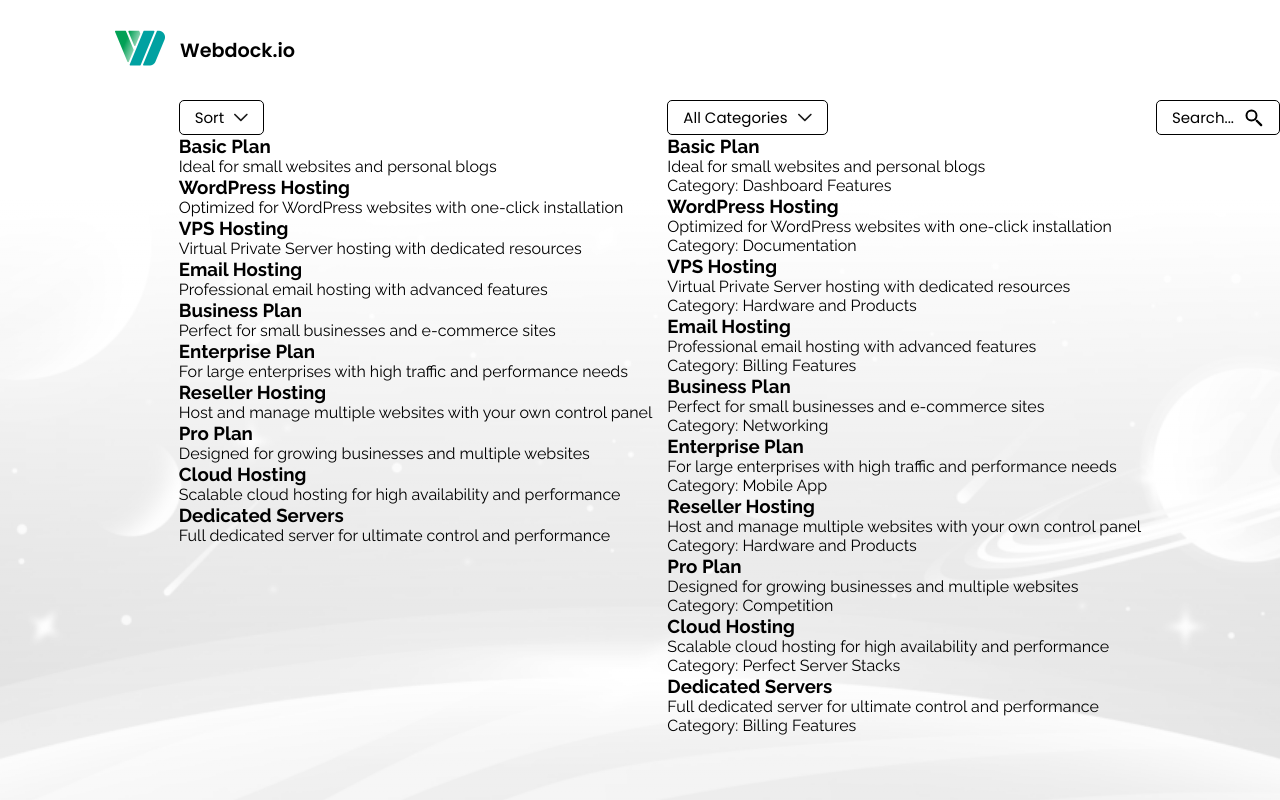
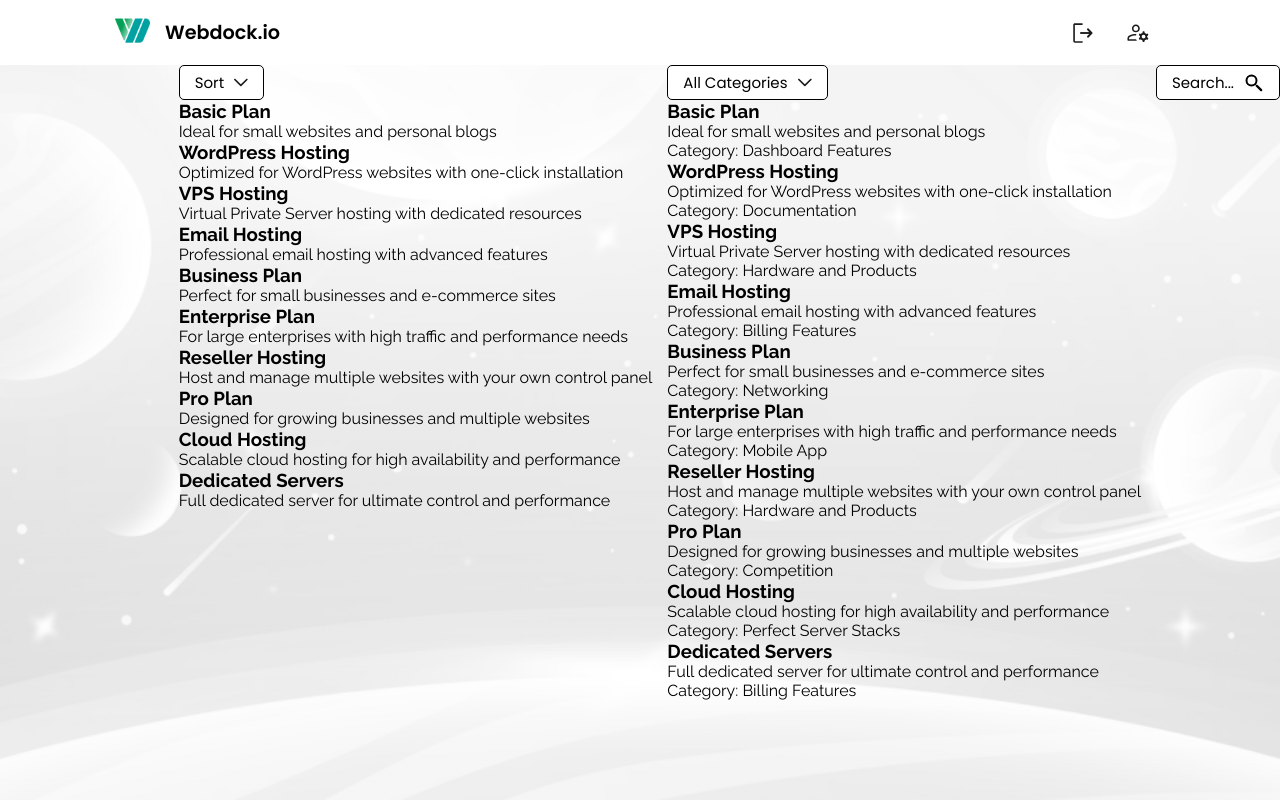
Before and after one commit to soklope/webdock, a React (Vite) app in the folder webdock-app/: page /sort in a window 1280 px wide. Built offline with nearby package versions, Linux system fonts and the light colour scheme.

Commit message:
Adjusted nav styling

```diff
--- a/webdock-app/src/components/RoadmapContainer/RoadmapContainer.scss
+++ b/webdock-app/src/components/RoadmapContainer/RoadmapContainer.scss
@@ -46,7 +46,6 @@
 
     &__tooltip {
         background-color: white;
-        position: relative;
         width: 100%;
         cursor: pointer;
         font-weight: 600;
@@ -55,9 +54,9 @@
         gap: 10px;
         align-items: center;
         box-shadow: 4px 4px 10px 0px rgba(0, 0, 0, 0.10);
-        padding: 15px;
         overflow: hidden;
         border-radius: 5px;
+        padding-left: 15px;
     }
 
     &__dropdown-icon {
@@ -73,8 +72,6 @@
     }
 
     &__color-indicator {
-        position: absolute;
-        right: 0;
         width: 4px;
         height: 100%;
         background-color: black;
--- a/webdock-app/src/global-styling/Global.scss
+++ b/webdock-app/src/global-styling/Global.scss
@@ -24,7 +24,7 @@ main {
     &__image {
         width: 100vw;
         height: 100vh;
-        background: linear-gradient(to bottom, #ffffff 25%, #ffffff00);
+        background: linear-gradient(to bottom, #ffffffb3 25%, #ffffff00);
         background-attachment: fixed; // Create a vertical gradient background.
     }
 }
--- a/webdock-app/src/layout/navigation/Navigation.jsx
+++ b/webdock-app/src/layout/navigation/Navigation.jsx
@@ -28,33 +28,15 @@ export default function Navigation() {
           <div className="navigation-logo__company-name">Webdock.io</div>
         </div>
 
-        {/* <ul className="menu-items">
+        <ul className="menu-items">
           <li>
-            <Link to="/roadmap">
-              <img src={roadmap_icon} alt="roadmap icon" />
-              Roadmap
-            </Link>
+            <Link className="menu-items__log-out" to="/" />
           </li>
 
           <li>
-            <Link to="/feature-request">
-              <img src={feature_icon} alt="feature icon" />
-              Feature Request
-            </Link>
+            <Link className="menu-items__profile" to="/" />
           </li>
-
-          <li>
-            <Link to="/search">
-              <img src={search_icon} alt="search icon" />
-              Search
-            </Link>
-          </li>
-
-          <li>
-            <img src={placeholderProfilePic} alt="username icon" className="navigation-profile-pic" />
-            <p>user_name</p>
-          </li>
-        </ul> */}
+        </ul>
 
         <div className="burger-menu-icon">
           {/* Hamburger menu icon */}
@@ -73,15 +55,21 @@ export default function Navigation() {
             {/* Dropdown menu */}
             <div className="nav-dropdown-menu">
               <ul className="nav-dropdown-menu__items">
+
                 <li>
-                  {/* User profile picture and username in the dropdown */}
-                  <img
-                    src={placeholderProfilePic}
-                    alt="username icon"
-                    className="navigation-profile-pic"
-                  />
-                  <p>user_name</p>
+                  <Link className="nav-dropdown-menu__items__flex" to="/">
+                    <p>Log Out</p>
+                    <span className="menu-items__log-out"></span>
+                  </Link>
                 </li>
+
+                <li>
+                  <Link className="nav-dropdown-menu__items__flex" to="/">
+                    <p>Profile</p>
+                    <span className="menu-items__profile"></span>
+                  </Link>
+                </li>
+
               </ul>
             </div>
           </>
--- a/webdock-app/src/layout/navigation/Navigation.scss
+++ b/webdock-app/src/layout/navigation/Navigation.scss
@@ -1,6 +1,8 @@
 @use "../../global-styling/Variables.scss" as v;
+@use "../../global-styling/mixins" as mix;
 
 nav {
+  background-color: white;
   position: sticky;
   height: 70px;
   width: 100%;
@@ -10,31 +12,64 @@ nav {
   align-items: center;
 
   @media screen and (min-width: v.$desktop-screen) {
-    height: 100px;
+    height: 65px;
     padding: 10px 30px;
   }
 
   .menu-items {
     display: none;
 
+    &__log-out {
+      height: 45px;
+      width: 45px;
+      background-image: url('../../content/gfx/Icons/log-out-icon.svg');
+      background-position: center center;
+      background-repeat: no-repeat;
+    }
+
+    &__profile {
+      height: 45px;
+      width: 45px;
+      background-image: url('../../content/gfx/Icons/profile-icon.svg');
+      background-position: center center;
+      background-repeat: no-repeat;
+    }
+
     @media screen and (min-width: v.$desktop-screen) {
       list-style: none;
       display: flex;
       justify-content: space-between;
       align-items: center;
-      gap: 40px;
+
+      &__log-out {
+        height: 30px;
+        width: 30px;
+        background-size: 85%;
+      }
+
+      &__profile {
+        height: 30px;
+        width: 30px;
+        background-size: 85%;
+      }
+
 
       li {
         display: flex;
         align-items: center;
         justify-content: center;
-        gap: 15px;
         position: relative;
         padding: 10px 0;
+        height: 70px;
+        width: 55px;
+
+        &:hover {
+          transition: 0.5s;
+          background-color: rgba(0, 0, 0, 0.056);
+          cursor: pointer;
+        }
 
         a {
-          display: flex;
-          gap: 15px;
           text-decoration: none;
           font-size: 1rem;
           font-weight: 600;
@@ -42,23 +77,6 @@ nav {
 
           img {
             height: 20px;
-          }
-
-          &::after {
-            background: v.$primary-color;
-            bottom: 0;
-            content: "";
-            display: block;
-            height: 2px;
-            left: 50%;
-            position: absolute;
-            transition: width 0.3s ease 0s, left 0.3s ease 0s;
-            width: 0;
-          }
-
-          &:hover::after {
-            width: 100%;
-            left: 0;
           }
         }
       }
@@ -122,6 +140,10 @@ nav {
       align-items: end;
       gap: 40px;
 
+      &__flex {
+        @include mix.flex-center;
+      }
+
       li {
         display: flex;
         align-items: center;
@@ -141,23 +163,6 @@ nav {
           img {
             height: 20px;
           }
-
-          &::after {
-            background: v.$primary-color;
-            bottom: 0;
-            content: "";
-            display: block;
-            height: 2px;
-            left: 50%;
-            position: absolute;
-            transition: width 0.3s ease 0s, left 0.3s ease 0s;
-            width: 0;
-          }
-
-          &:hover::after {
-            width: 100%;
-            left: 0;
-          }
         }
       }
     }
@@ -172,7 +177,7 @@ nav {
   &__img {
     height: auto;
     width: 100%;
-    max-width: 50px;
+    max-width: 35px;
   }
 
   &__company-name {
```
Also changed, not shown: webdock-app/src/components/RoadmapContainer/RoadmapContainerPlanned.jsx (line endings or trailing spaces), webdock-app/src/content/gfx/Icons/log-out-icon.svg (added), webdock-app/src/content/gfx/Icons/profile-icon.svg (added).
